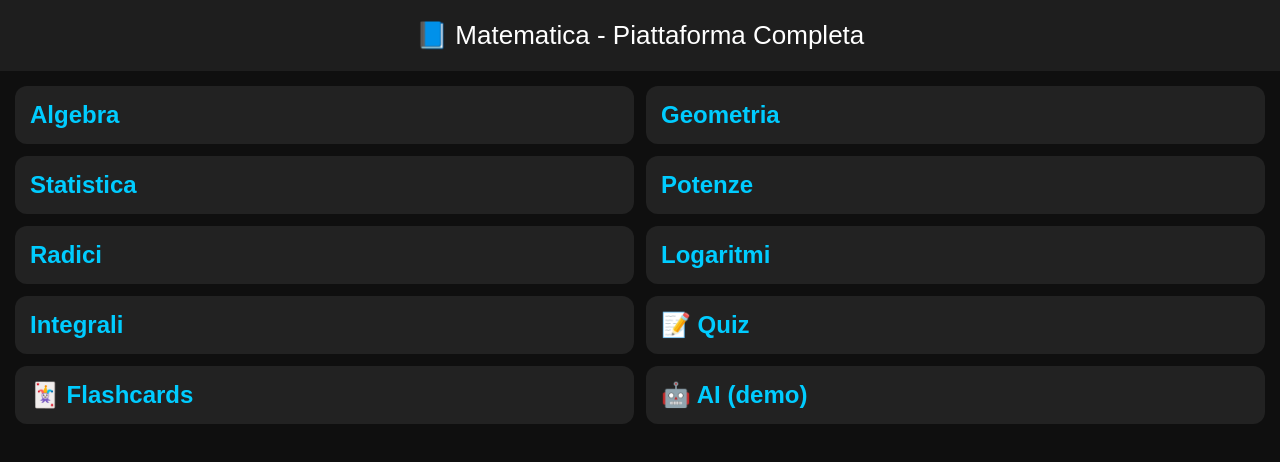
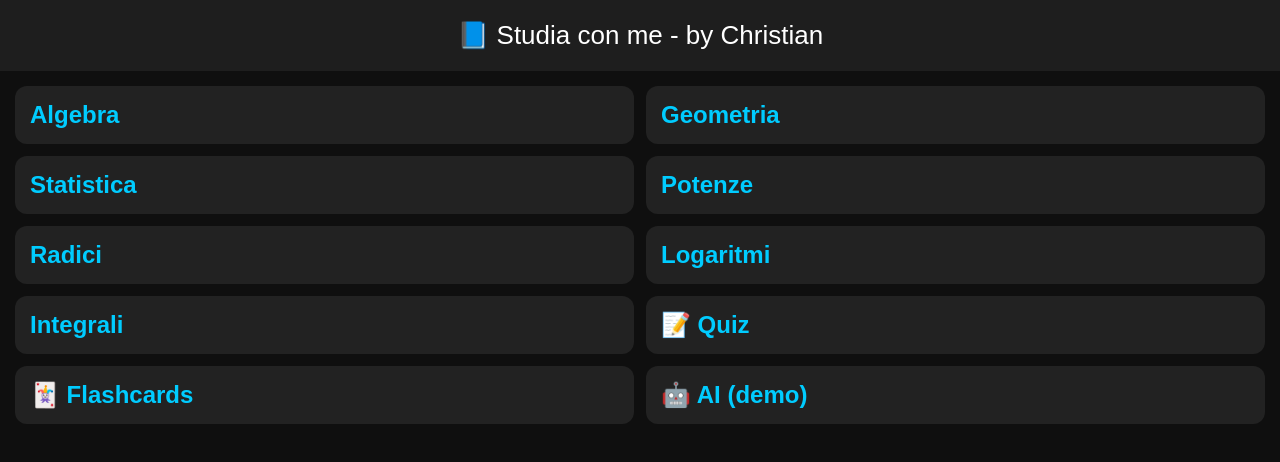
Before and after one commit to AMChri17/Studia-con-me, a plain HTML site: page index.html in a window 1280 px wide. Drawn offline with Linux system fonts and the light colour scheme.

Commit message:
Add files via upload

```diff
--- a/index.html
+++ b/index.html
@@ -4,7 +4,7 @@
 <meta charset="UTF-8">
 <meta name="viewport" content="width=device-width, initial-scale=1.0">
 
-<title>Piattaforma Matematica Completa</title>
+<title>Studia con me</title>
 
 <style>
 body {
@@ -67,7 +67,7 @@ button {
 
 <body>
 
-<header>📘 Matematica - Piattaforma Completa</header>
+<header>📘 Studia con me - by Christian</header>
 
 <div class="container">
 
```
